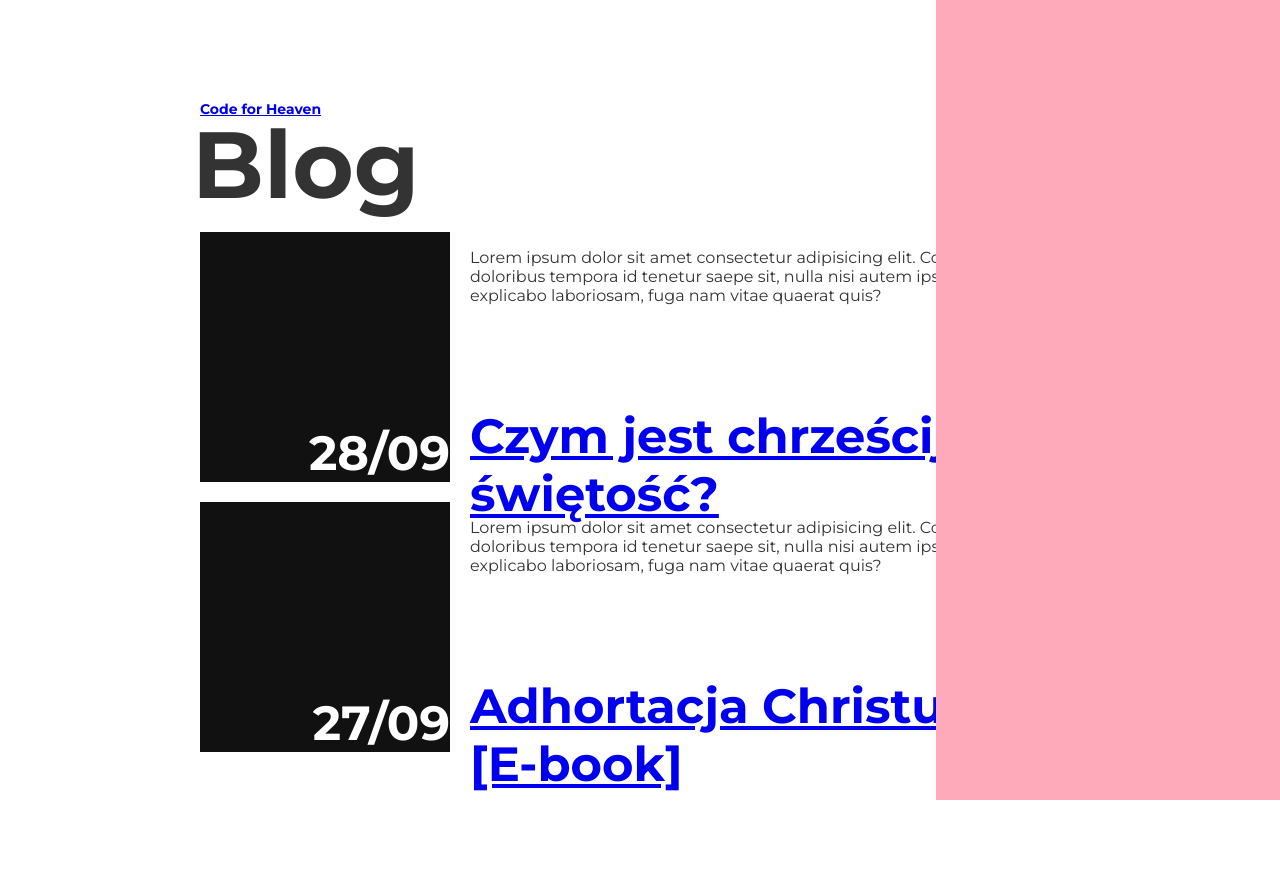
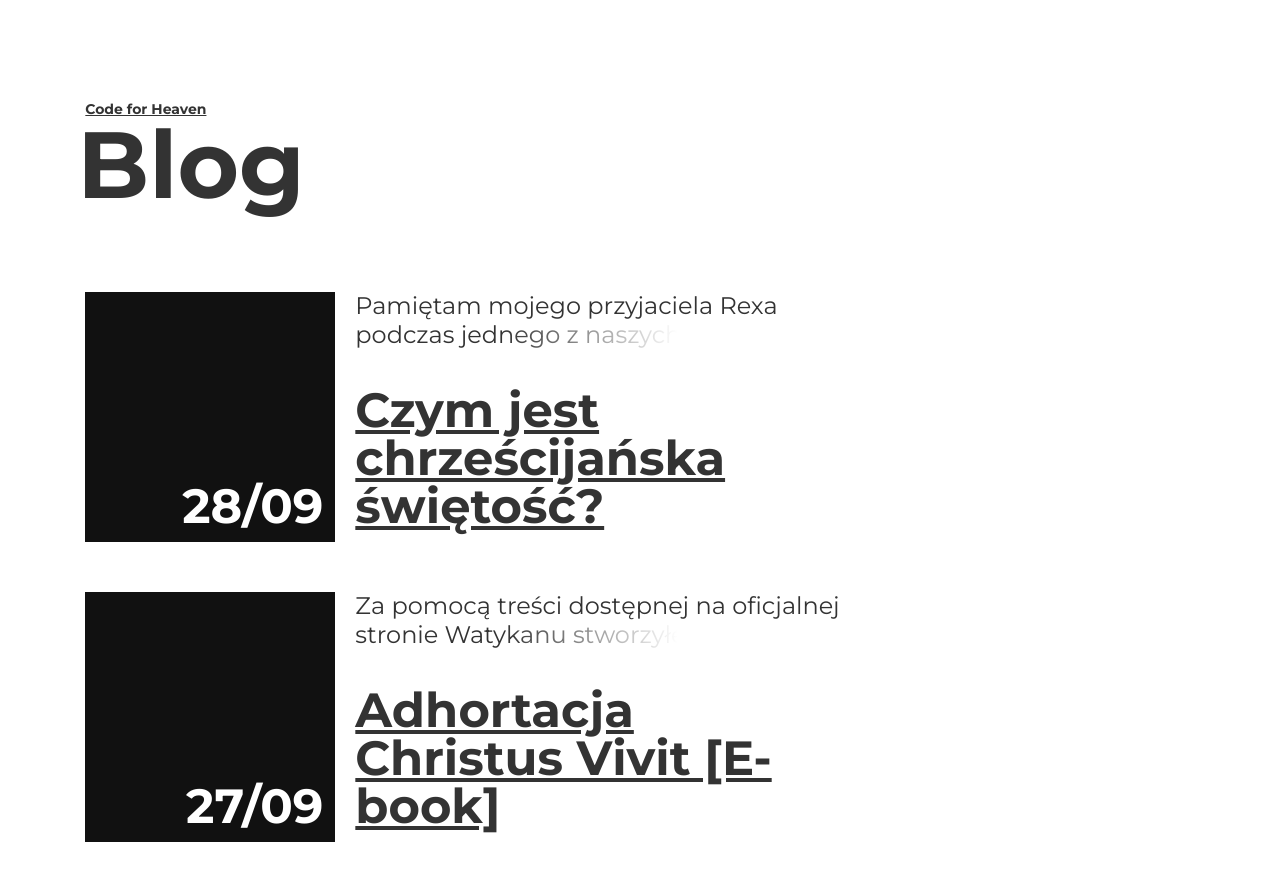
Before and after one commit to mtkozlowski/codeforheaven-website, a Gatsby site: page /blog in a window 1280 px wide. Built offline with nearby package versions, Linux system fonts and the light colour scheme; Gatsby itself is replaced by a stand-in of ours.

Commit message:
major updates

```diff
--- /dev/null
+++ b/src/components/blog-teaser/blog-teaser-date-block.js
@@ -0,0 +1,28 @@
+import styled from 'styled-components';
+
+const BlogTeaserDateBlock = styled.div`
+background-color: #111;
+color: ${({theme}) => theme.colors.white};
+font-size: ${({theme}) => theme.font.blogPostTitleSize};
+font-weight: 700;
+line-height: 1;
+
+height: 250px;
+width: 250px;
+
+padding: 0 12px 12px 0;
+
+display: flex;
+justify-content: flex-end;
+align-items: flex-end;
+
+position: absolute;
+
+@media(max-width: ${({theme}) => theme.responsive.mobile}) {
+    justify-content: center;
+    padding-right: 0;
+    width: 180px;
+}
+`;
+
+export default BlogTeaserDateBlock;
--- /dev/null
+++ b/src/components/blog-teaser/blog-teaser-title.js
@@ -0,0 +1,18 @@
+import styled from 'styled-components';
+
+const BlogTeaserTitle = styled.h3`
+    flex: 0 1 60px;
+
+    font-size: ${({theme}) => theme.font.blogPostTitleSize};
+    line-height: 1;
+    margin: 0 0 0 270px;
+    padding-bottom: 12px;
+
+    a {color: ${({theme}) => theme.colors.dark};}
+
+    @media(max-width: ${({theme}) => theme.responsive.mobile}) {
+        margin-left: 200px;
+    }
+`;
+
+export default BlogTeaserTitle;
--- a/src/components/blog-teaser/blog-teaser.js
+++ b/src/components/blog-teaser/blog-teaser.js
@@ -1,58 +1,56 @@
 import React from 'react';
-import styled, {createGlobalStyle, ThemeProvider} from 'styled-components';
-import {theme} from '../../utils/theme'
-import { Link } from "gatsby"
+import styled from 'styled-components';
+import { Link } from "gatsby";
+import BlogTeaserTitle from "./blog-teaser-title";
+import BlogTeaserDateBlock from "./blog-teaser-date-block";
 
 const BlogTeaserWrapper = styled.div`
-    display: grid;
-    grid-template-columns: 250px auto;
-    grid-template-rows: 175px 75px;
-    grid-template-areas:
-        "date text"
-        "date title";
-    grid-column-gap: 20px;
+    display: flex;
+    flex-direction: column-reverse;
 
-    margin-bottom: 20px;
-`;
+    position: relative;
 
-const BlogTeaserDateBlock = styled.div`
-    background-color: #111;
-    color: ${({theme}) => theme.colors.white};
-    font-size: 48px;
-    font-weight: 700;
+    margin-bottom: 50px;
     height: 250px;
-    width: 250px;
-
-    display: flex;
-    justify-content: flex-end;
-    align-items: flex-end;
-
-    grid-area: date;
 `;
 
 const BlogTeaserText = styled.p`
-    grid-area: text;
+    flex: 1 1 auto;
+
+    font-size: ${({theme}) => theme.font.blogPostTeaserSize};
+    line-height: 1.2;
+    margin: 0 0 1.4em 270px;
+    overflow: hidden;
+    position: relative;
+
+    &::after {
+        content: "";
+        text-align: right;
+        position: absolute;
+        bottom: 0;
+        right: 0;
+        width: 70%;
+        height: 1.2em;
+        background: linear-gradient(to right, rgba(255, 255, 255, 0), rgba(255, 255, 255, 1) 50%);
+    }
+
+    @media(max-width: ${({theme}) => theme.responsive.mobile}) {
+        margin-left: 200px;
+    }
 `;
 
-const BlogTeaserTitle = styled.h3`
-    grid-area: title;
-
-    font-size: ${({theme}) => theme.font.blogPostTitleSize};
-    margin: 0;
-`;
 
 const BlogTeaser = ({ teaserData }) => (
     <BlogTeaserWrapper>
-        <div></div>
         <BlogTeaserDateBlock>
             {teaserData.frontmatter.date}
         </BlogTeaserDateBlock>
+        <BlogTeaserTitle>
+          <Link to={teaserData.frontmatter.path}>{teaserData.frontmatter.title}</Link>
+        </BlogTeaserTitle>
         <BlogTeaserText>
-            Lorem ipsum dolor sit amet consectetur adipisicing elit. Consectetur doloremque doloribus tempora id tenetur saepe sit, nulla nisi autem ipsa inventore modi in explicabo laboriosam, fuga nam vitae quaerat quis?
+          {teaserData.frontmatter.description}
         </BlogTeaserText>
-        <BlogTeaserTitle>
-            <Link to={teaserData.frontmatter.path}>{teaserData.frontmatter.title}</Link>
-        </BlogTeaserTitle>
     </BlogTeaserWrapper>
 )
 
--- /dev/null
+++ b/src/layout/ContentPage.js
@@ -0,0 +1,24 @@
+import styled from 'styled-components';
+
+const ContentPage = styled.div`
+    display: grid;
+
+    grid-template-columns: minmax(0, 200px) minmax(680px, 960px) minmax(344px, 760px);
+    grid-template-rows: 100px auto 100px;
+
+    grid-template-areas:
+      ". . iconsWaterfall"
+      ". content iconsWaterfall"
+      ". . iconsWaterfall";
+
+      @media(max-width: ${({theme}) => theme.responsive.tablet}) {
+        grid-template-columns: 0 minmax(auto, 924px) minmax(auto, 100px);
+        grid-template-rows: 50px auto 100px;
+      }
+
+      @media(max-width: ${({theme}) => theme.responsive.tabletVertical}) {
+        grid-template-columns: 0 1fr 0;
+      }
+`;
+
+export default ContentPage;
--- a/src/layout/Layout.js
+++ b/src/layout/Layout.js
@@ -1,5 +1,5 @@
 import React from 'react';
-import styled, {createGlobalStyle, ThemeProvider} from 'styled-components';
+import {createGlobalStyle, ThemeProvider} from 'styled-components';
 import {theme} from '../utils/theme';
 
 const GlobalStyle = createGlobalStyle`
@@ -9,24 +9,15 @@ const GlobalStyle = createGlobalStyle`
 
     body {
         font-family: ${({theme}) => theme.font.family};
+        font-size: ${({theme}) => theme.font.regularTextSize};
         color: ${({theme}) => theme.colors.headerText};
         height: 100vh;
         margin: 0;
+
+        @media(max-width: ${({theme}) => theme.responsive.mobile}) {
+            font-size: 22px;
+        }
     }
-`;
-
-const H1 = styled.h1`
-    margin-bottom: 1em;
-    margin-top: -1em;
-    font-size: 5em;
-`;
-
-const MainWrapper = styled.div`
-    height: 100vh;
-    display: flex;
-    flex-direction: column;
-    align-items: center;
-    justify-content: center;
 `;
 
 const Layout = ({children}) => (
--- a/src/pages/blog.js
+++ b/src/pages/blog.js
@@ -3,43 +3,47 @@ import { Link } from "gatsby"
 import { graphql } from "gatsby"
 import Layout from "../layout/Layout"
 import BlogTeaser from "../components/blog-teaser/blog-teaser";
-import styled, {createGlobalStyle, ThemeProvider} from 'styled-components';
-import PostLink from "../components/post-link"
-import {theme} from '../utils/theme';
+import styled from 'styled-components';
+import { Helmet } from "react-helmet"
+import ContentPage from '../layout/ContentPage';
 
 
-const BlogWrapper = styled.div`
-    margin-top: 100px;
-    margin-left: 200px;
-    width: 100%;
-    min-width: 680px;
-    max-width: 960px
+const BlogContainer = styled.div`
+    grid-area: content;
 `;
 
 const SubpageHeader = styled.h1`
     font-size: ${({theme}) => theme.font.crumbtrailSize};
     margin: 0;
+
+    a {
       color: #333;
+    }
+
+    @media(max-width: ${({theme}) => theme.responsive.mobile}) {
+      font-size: 22px;
+    }
 `;
 
 const PageHeader = styled.h2`
     font-size: ${({theme}) => theme.font.largeHeaderSize};
-    margin: 0 0 20px;
+    margin: 0 0 80px;
     line-height: 1;
     text-indent: -8px;
 `;
 
 const IconsWaterfall = styled.div`
-    background-color: #fab;
+    // background-color: #fab;
 
-    position: fixed;
-    top: 0;
-    right: 0;
-    bottom: 0;
+    grid-area: iconsWaterfall;
 
-    width: calc(100% - 1160px);
-    max-width: 760px;
-    min-width: 344px;
+    @media(max-width: ${({theme}) => theme.responsive.tablet}) {
+
+    }
+
+    @media(max-width: ${({theme}) => theme.responsive.tabletVertical}) {
+      display: none;
+    }
 `;
 
 const IndexPage = ({
@@ -49,17 +53,30 @@ const IndexPage = ({
     }) => {
       const Posts = edges
         .filter(edge => !!edge.node.frontmatter.date) // You can filter your posts based on some criteria
-      .map(edge => <BlogTeaser key={edge.node.id} teaserData={edge.node} />)
-    return <Layout>
-                <BlogWrapper>
+        .map(edge => <BlogTeaser key={edge.node.id} teaserData={edge.node} />);
+
+      return (
+        <>
+          <Helmet>
+            <meta charSet="utf-8" />
+            <meta name="viewport" content="width=device-width, initial-scale=1.0"/>
+            <title>Code for Heaven - BLOG</title>
+            <link rel="canonical" href="http://codeforheaven.com/blog" />
+          </Helmet>
+          <Layout>
+            <ContentPage>
+              <BlogContainer>
                   <SubpageHeader>
                     <Link to="/">Code for Heaven</Link>
                   </SubpageHeader>
                   <PageHeader>Blog</PageHeader>
                   {Posts}
-                </BlogWrapper>
+              </BlogContainer>
                 <IconsWaterfall />
+            </ContentPage>
         </Layout>
+        </>
+              )
     }
 
 export default IndexPage
@@ -75,6 +92,7 @@ export const pageQuery = graphql`
             date(formatString: "DD/MM")
             path
             title
+            description
           }
         }
       }
--- a/src/utils/colors.js
+++ b/src/utils/colors.js
@@ -1,7 +1,7 @@
 export const colors = {
     primary: '#3EC2E9',
     primaryLight: '#90A660',
-    dark: '#0F1C21',
+    dark: '#333',
     alertLight: '#F27A5E',
     alert: '#D9483B',
 
--- a/src/utils/theme.js
+++ b/src/utils/theme.js
@@ -10,6 +10,13 @@ export const theme = {
         crumbtrailSize: "14px",
         // blogPostTitleSize: "72px",
         blogPostTitleSize: "48px",
-        regularTextSize: "14px",
+        blogPostTeaserSize: "24px",
+        regularTextSize: "18px",
+    },
+    responsive: {
+        tablet: "1024px",
+        tabletVertical: "768px",
+        mobile: "640px",
+        mobileVertical: "360px",
     }
 }
```
Also changed, not shown: src/pages/index.js (+42 -3 lines), src/templates/blogTemplate.js (+91 -16 lines). Lines whose indentation alone changed are shown as unchanged.
